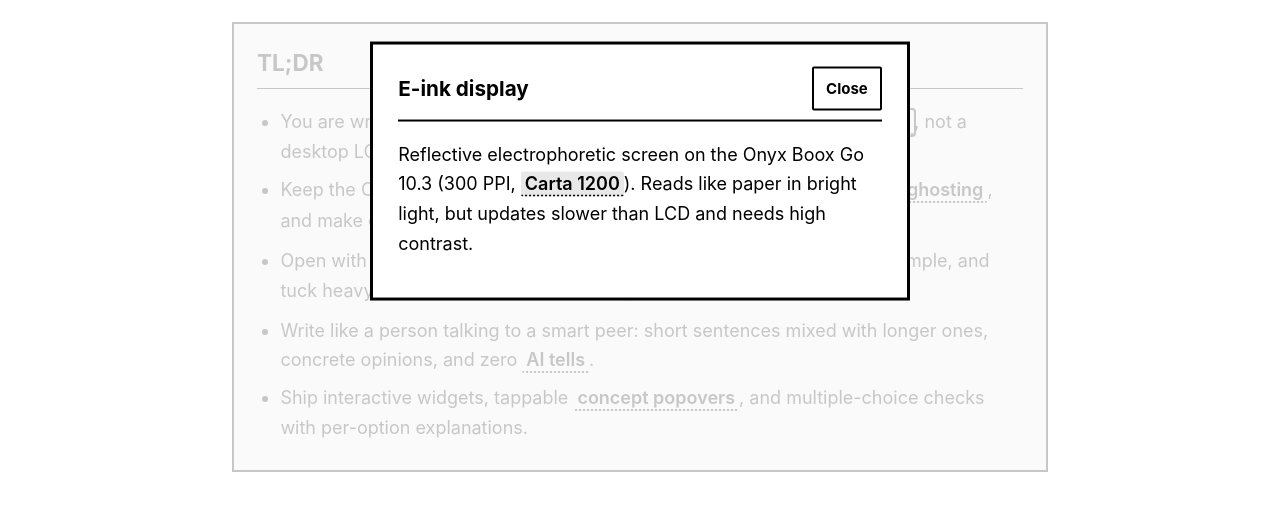
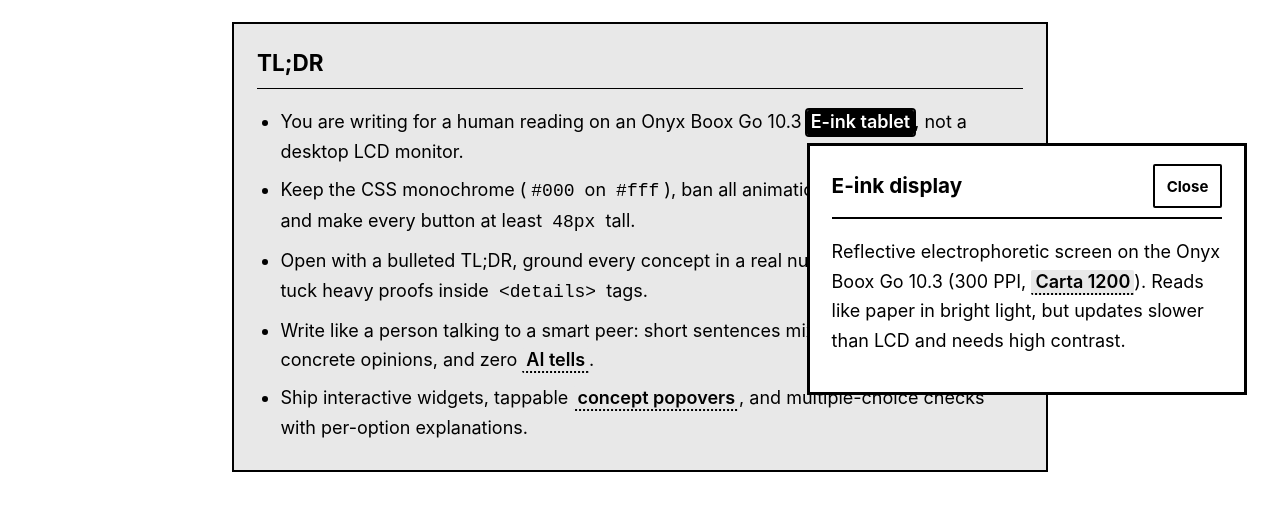
Before and after one commit to tabletmatt100/matt-learning, a plain HTML site: page template.html in a window 1280 px wide. Both pictures are taken after a click on the button "E-ink tablet". Shown: the part 229-734 px from the top of the page. Drawn offline with Linux system fonts and the light colour scheme.

Commit message:
Anchor concept popovers to clicked term instead of full-screen modal

```diff
--- a/template.html
+++ b/template.html
@@ -252,26 +252,22 @@
       outline: 2px solid var(--border);
     }
 
-    #popover-backdrop {
-      display: none;
-      position: fixed;
-      inset: 0;
-      background: rgba(255, 255, 255, 0.78);
-      z-index: 900;
+    .term.term-open {
+      background: var(--active-bg);
+      color: var(--active-text);
     }
 
     #popover-box {
       display: none;
-      position: fixed;
-      top: 50%;
-      left: 50%;
-      transform: translate(-50%, -50%);
-      width: min(92vw, 540px);
-      max-height: 80vh;
+      position: absolute;
+      top: 0;
+      left: 0;
+      width: min(92vw, 440px);
+      max-height: 60vh;
       overflow-y: auto;
       background: var(--bg);
       border: 3px solid var(--border);
-      padding: 1.2rem 1.4rem;
+      padding: 1rem 1.2rem;
       z-index: 1000;
     }
 
@@ -839,8 +835,7 @@
     </footer>
   </main>
 
-  <div id="popover-backdrop" onclick="closePopover()"></div>
-  <div id="popover-box" role="dialog" aria-modal="true" aria-labelledby="popover-term-name">
+  <div id="popover-box" role="region" aria-labelledby="popover-term-name">
     <div class="popover-header">
       <span class="popover-title" id="popover-term-name">Term</span>
       <div>
@@ -942,7 +937,7 @@
       },
       'popover': {
         title: 'Concept popover',
-        body: 'A modal definition triggered by tapping a dotted <code>.term</code> span. Tag concepts aggressively—including nested terms inside definitions—so readers can always tap to learn more.'
+        body: 'An anchored definition attached right to a dotted <code>.term</code> span so you can keep reading the page. Tag concepts aggressively—including nested terms inside definitions—so readers can always tap to learn more.'
       },
       'logits': {
         title: 'Logits',
@@ -971,12 +966,34 @@
     };
 
     var popBox = document.getElementById('popover-box');
-    var popBackdrop = document.getElementById('popover-backdrop');
     var popBody = document.getElementById('popover-body');
     var popTitle = document.getElementById('popover-term-name');
     var backBtn = document.getElementById('popover-back');
     var popHistory = [];
-    var lastTermTrigger = null;
+    var anchorTermEl = null;
+
+    function positionPopover() {
+      if (!anchorTermEl || popBox.style.display !== 'block') { return; }
+      var rect = anchorTermEl.getBoundingClientRect();
+      var vw = document.documentElement.clientWidth;
+      var vh = window.innerHeight;
+      var boxW = popBox.offsetWidth;
+      var boxH = popBox.offsetHeight;
+      var gap = 8;
+
+      var left = rect.left + window.scrollX;
+      left = clamp(left, 12 + window.scrollX, Math.max(12 + window.scrollX, vw - boxW - 12 + window.scrollX));
+
+      var spaceBelow = vh - rect.bottom;
+      var top;
+      if (spaceBelow >= boxH + gap + 8 || spaceBelow >= rect.top) {
+        top = rect.bottom + window.scrollY + gap;
+      } else {
+        top = rect.top + window.scrollY - boxH - gap;
+      }
+      popBox.style.left = Math.round(left) + 'px';
+      popBox.style.top = Math.round(Math.max(12, top)) + 'px';
+    }
 
     function showTerm(key, pushCurrent) {
       var g = GLOSSARY[key] || { title: key, body: 'Definition not found.' };
@@ -986,20 +1003,24 @@
       popBox.setAttribute('data-key', key);
       popTitle.textContent = g.title;
       popBody.innerHTML = '<p>' + g.body + '</p>';
+      popBody.querySelectorAll('.term').forEach(function (el) {
+        el.setAttribute('role', 'button');
+        el.setAttribute('tabindex', '0');
+      });
       backBtn.style.display = popHistory.length ? 'inline-block' : 'none';
-      popBackdrop.style.display = 'block';
       popBox.style.display = 'block';
       renderMathIn(popBody);
+      positionPopover();
     }
 
     function closePopover() {
-      popBackdrop.style.display = 'none';
       popBox.style.display = 'none';
       popBox.removeAttribute('data-key');
       popHistory = [];
-      if (lastTermTrigger && typeof lastTermTrigger.focus === 'function') {
-        lastTermTrigger.focus();
-        lastTermTrigger = null;
+      if (anchorTermEl) {
+        anchorTermEl.classList.remove('term-open');
+        if (typeof anchorTermEl.focus === 'function') { anchorTermEl.focus(); }
+        anchorTermEl = null;
       }
     }
 
@@ -1009,11 +1030,29 @@
 
     document.addEventListener('click', function (e) {
       var el = e.target.closest ? e.target.closest('.term') : null;
-      if (!el) { return; }
-      e.preventDefault();
-      if (!popBox.contains(el)) { lastTermTrigger = el; }
-      showTerm(el.getAttribute('data-term'), popBox.contains(el));
+      if (el) {
+        e.preventDefault();
+        if (popBox.contains(el)) {
+          showTerm(el.getAttribute('data-term'), true);
+          return;
+        }
+        if (anchorTermEl === el && popBox.style.display === 'block') {
+          closePopover();
+          return;
+        }
+        if (anchorTermEl) { anchorTermEl.classList.remove('term-open'); }
+        anchorTermEl = el;
+        anchorTermEl.classList.add('term-open');
+        popHistory = [];
+        showTerm(el.getAttribute('data-term'), false);
+        return;
+      }
+      if (popBox.style.display === 'block' && !popBox.contains(e.target)) {
+        closePopover();
+      }
     });
+
+    window.addEventListener('resize', positionPopover);
 
     document.addEventListener('keydown', function (e) {
       if (e.key === 'Escape') { closePopover(); }
```
